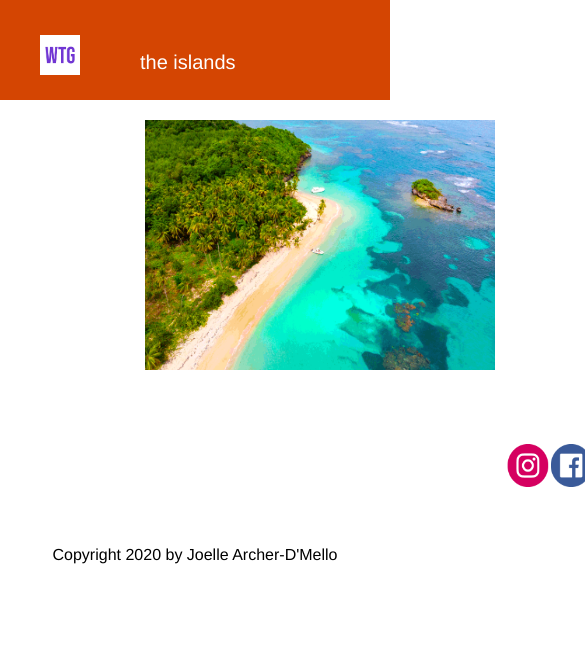
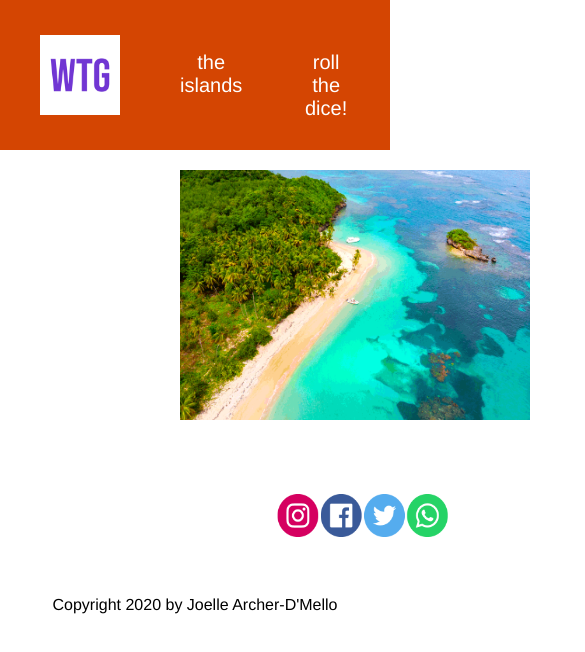
Before and after one commit to GiacomoSorbi/joellearcher-module-ii, a React (Create React App) app: page / in a window 390 px wide. Shown: the top 652 px of the page, 585 px wide, since content can reach past the window. Built offline with nearby package versions, Linux system fonts and the light colour scheme.

Commit message:
24.07.20

```diff
--- a/src/css/dice.css
+++ b/src/css/dice.css
@@ -39,3 +39,40 @@
   margin-bottom: 50px;
   cursor: pointer;
 }
+/*mobile*/
+@media (max-width: 375px) {
+  .dice-game-header {
+    background-color: white;
+    min-height: 50vh;
+    display: flex;
+    flex-direction: column;
+    align-items: center;
+    justify-content: center;
+    font-size: calc(16px + 2vmin);
+    color: #d44502;
+  }
+  #social-image-die {
+    width: 175px;
+    height: 43px;
+    margin-left: 100px;
+    margin-bottom: 50px;
+    margin-top: 20px;
+    cursor: pointer;
+  }
+}
+
+/*ipad*/
+@media (max-width: 768px) {
+  .home-image1 {
+    height: 250px;
+    width: 350px;
+    margin-left: 160px;
+  }
+  #social-image-die {
+    width: 175px;
+    height: 43px;
+    margin-left: 295px;
+    margin-top: 20px;
+    cursor: pointer;
+  }
+}
--- a/src/css/home.css
+++ b/src/css/home.css
@@ -15,9 +15,50 @@
   transition: all 0.4s ease-in-out;
 }
 
-@media (max-width: 600px) {
+/*smaller desktop screen*/
+@media (max-width: 1082px) {
+  .home-image1 {
+    height: 400px;
+    width: 600px;
+    margin-left: 185px;
+  }
+  .social-image {
+    width: 175px;
+    height: 43px;
+    margin-left: 390px;
+    margin-bottom: 50px;
+    margin-top: 20px;
+    cursor: pointer;
+  }
+}
+/*ipad*/
+@media (max-width: 768px) {
   .home-image1 {
     height: 250px;
     width: 350px;
+    margin-left: 160px;
+  }
+  .social-image {
+    width: 175px;
+    height: 43px;
+    margin-left: 255px;
+    margin-top: 20px;
+    cursor: pointer;
   }
 }
+/*mobile*/
+@media (max-width: 375px) {
+  .home-image1 {
+    height: 175px;
+    width: 275px;
+    margin-left: 35px;
+  }
+  .social-image {
+    width: 175px;
+    height: 43px;
+    margin-left: 85px;
+    margin-bottom: 50px;
+    margin-top: 20px;
+    cursor: pointer;
+  }
+}
--- a/src/css/islands.css
+++ b/src/css/islands.css
@@ -56,3 +56,12 @@
   height: 50px;
   margin-left: 15px;
 }
+
+/*mobile*/
+@media (max-width: 375px) {
+  .island-img-1,
+  .island-img-2 {
+    height: 175px;
+    width: 275px;
+  }
+}
--- a/src/css/style_all.css
+++ b/src/css/style_all.css
@@ -72,16 +72,27 @@
   cursor: pointer;
 }
 
-@media (max-width: 600px) {
-  nav {
-    height: 100px;
+/*mobile*/
+@media (max-width: 522px) {
+  .home-image1 {
+    height: 175px;
+    width: 275px;
+    margin-left: 35px;
   }
-  .WTG-logo {
-    width: 40px;
-    height: 40px;
+  .nav-menu {
+    list-style: none;
+    display: flex;
   }
+
   .nav-menu li {
-    display: inline-block;
     list-style-type: none;
   }
+  .nav-menu-link,
+  .nav-menu-link-b {
+    display: inline-block;
+    margin-left: 30px;
+    text-decoration: none;
+    color: white;
+    font-size: 20px;
+  }
 }
```
